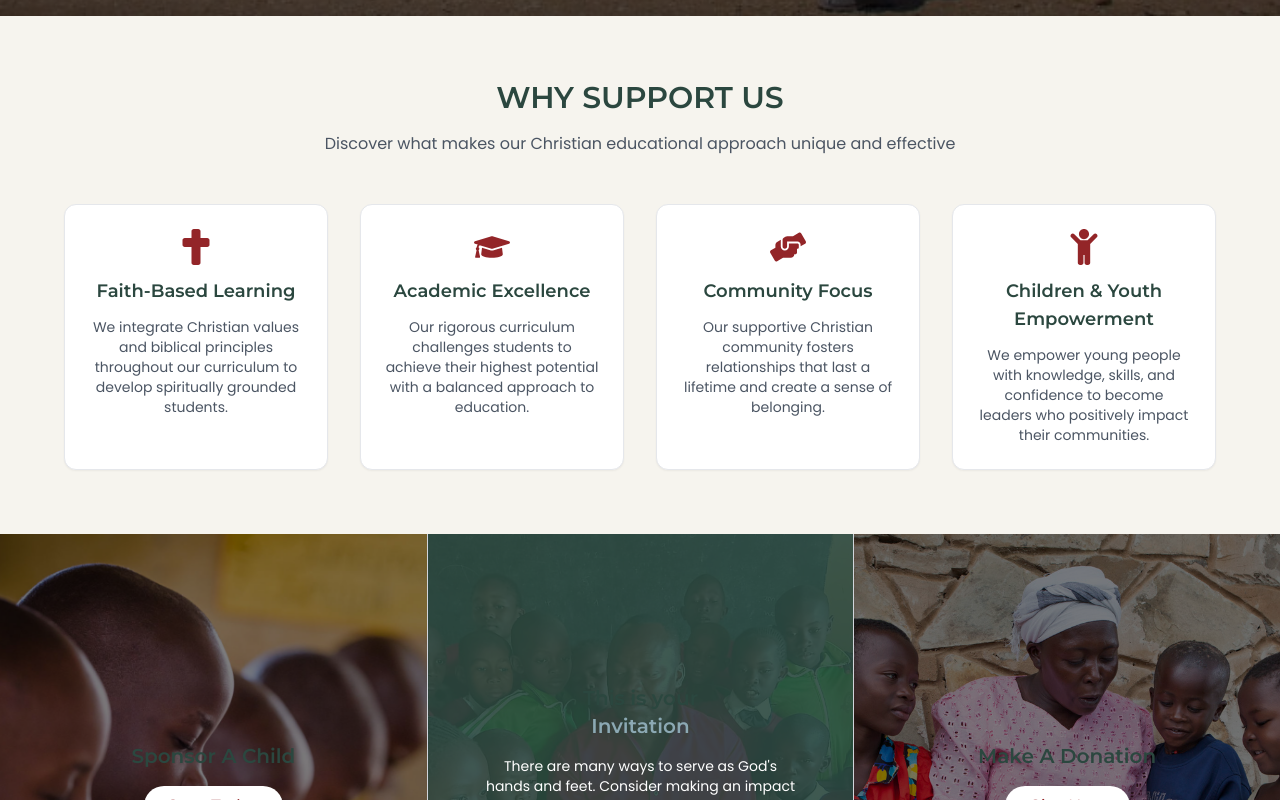
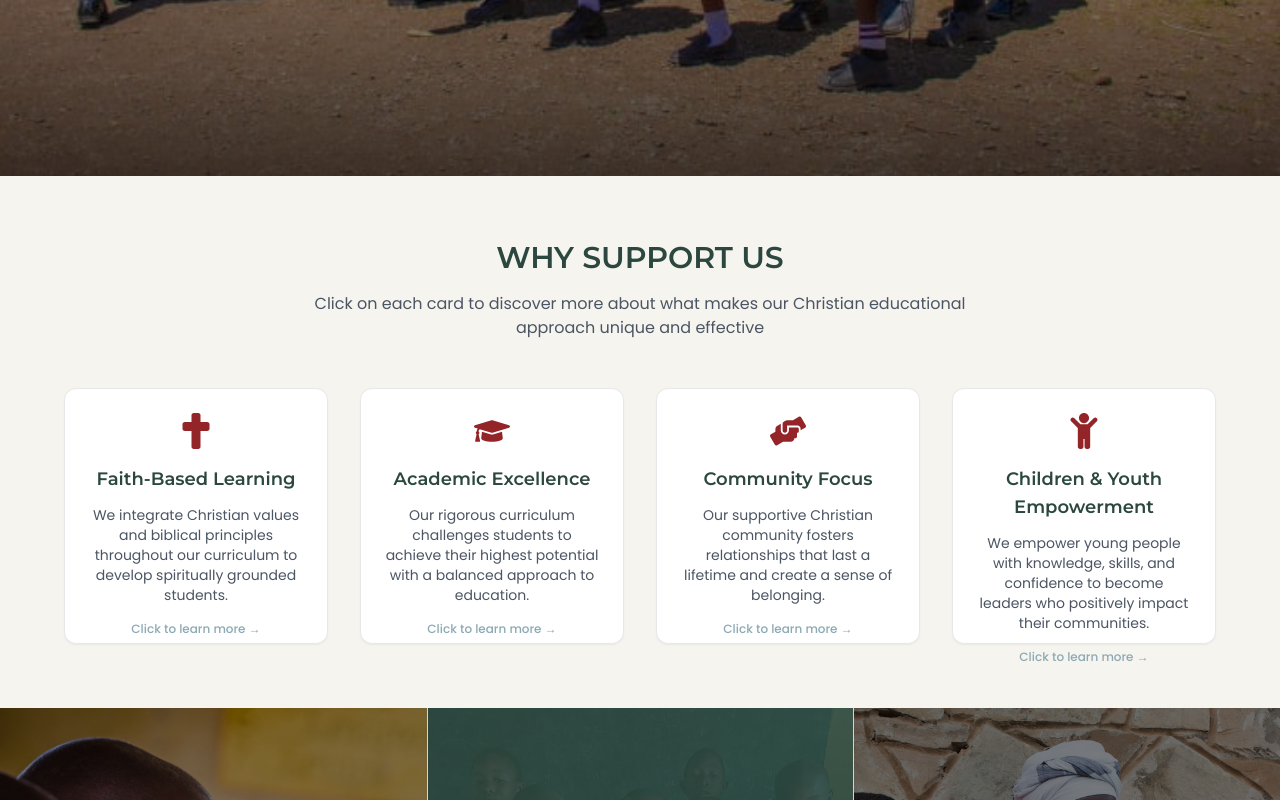
Before and after one commit to WatchDog386/anointed, a React (Vite) app: page / in a window 1280 px wide. Shown: the part 680-1480 px from the top of the page. Built offline with nearby package versions, Linux system fonts and the light colour scheme.

Commit message:
Update Hero.jsx

```diff
--- a/src/components/Hero.jsx
+++ b/src/components/Hero.jsx
@@ -24,31 +24,41 @@ const Hero = () => {
     return () => clearInterval(interval);
   }, [heroImages.length]);
 
+  // === FLIP CARDS STATE ===
+  const [flippedCards, setFlippedCards] = useState({});
+
+  const toggleFlip = (index) => {
+    setFlippedCards(prev => ({
+      ...prev,
+      [index]: !prev[index]
+    }));
+  };
+
   // === FEATURES ===
   const features = [
     {
       icon: <FaCross className="text-4xl text-secondary" />,
       title: "Faith-Based Learning",
-      description:
-        "We integrate Christian values and biblical principles throughout our curriculum to develop spiritually grounded students.",
+      description: "We integrate Christian values and biblical principles throughout our curriculum to develop spiritually grounded students.",
+      backContent: "Our faith-based approach ensures students not only excel academically but also grow in their relationship with Christ, developing moral character and spiritual discipline."
     },
     {
       icon: <FaGraduationCap className="text-4xl text-secondary" />,
       title: "Academic Excellence",
-      description:
-        "Our rigorous curriculum challenges students to achieve their highest potential with a balanced approach to education.",
+      description: "Our rigorous curriculum challenges students to achieve their highest potential with a balanced approach to education.",
+      backContent: "We provide quality education that meets national standards while incorporating innovative teaching methods to prepare students for higher education and career success."
     },
     {
       icon: <FaHandsHelping className="text-4xl text-secondary" />,
       title: "Community Focus",
-      description:
-        "Our supportive Christian community fosters relationships that last a lifetime and create a sense of belonging.",
+      description: "Our supportive Christian community fosters relationships that last a lifetime and create a sense of belonging.",
+      backContent: "Through mentorship programs, community service, and family engagement, we build strong support systems that extend beyond the classroom walls."
     },
     {
       icon: <FaChild className="text-4xl text-secondary" />,
       title: "Children & Youth Empowerment",
-      description:
-        "We empower young people with knowledge, skills, and confidence to become leaders who positively impact their communities.",
+      description: "We empower young people with knowledge, skills, and confidence to become leaders who positively impact their communities.",
+      backContent: "Our leadership programs, vocational training, and extracurricular activities equip students with practical skills and confidence to become change-makers."
     },
   ];
 
@@ -109,6 +119,11 @@ const Hero = () => {
     visible: { transition: { staggerChildren: 0.15, delayChildren: 0.3 } },
   };
 
+  const flipVariants = {
+    front: { rotateY: 0 },
+    back: { rotateY: 180 }
+  };
+
   return (
     <>
       <Helmet>
@@ -127,11 +142,15 @@ const Hero = () => {
           body { font-family: 'Poppins', sans-serif; }
           .font-montserrat { font-family: 'Montserrat', sans-serif; }
           .font-script { font-family: 'Pacifico', cursive; }
+          .flip-card { perspective: 1000px; }
+          .flip-card-inner { transition: transform 0.6s; transform-style: preserve-3d; }
+          .flip-card-front, .flip-card-back { backface-visibility: hidden; position: absolute; top: 0; left: 0; width: 100%; height: 100%; }
+          .flip-card-back { transform: rotateY(180deg); }
         `}</style>
       </Helmet>
 
-      {/* === HERO SECTION - Reduced font sizes and unbolded text === */}
-      <section className="relative w-full h-[80vh] flex items-center md:items-end justify-start text-white overflow-hidden">
+      {/* === FIXED HERO SECTION === */}
+      <section className="relative w-full min-h-screen flex items-center justify-start text-white overflow-hidden pt-16">
         {heroImages.map((img, idx) => (
           <motion.div
             key={idx}
@@ -150,7 +169,7 @@ const Hero = () => {
         <div className="absolute inset-0 z-10 bg-gradient-to-b from-transparent via-black/20 to-black/70"></div>
 
         {/* Text container */}
-        <div className="relative z-20 w-full px-4 sm:px-8 md:px-12 lg:px-16 py-12 md:py-0 pb-12 sm:pb-16 md:pb-20 lg:pb-24 max-w-4xl text-center mx-auto md:text-left md:mx-0">
+        <div className="relative z-20 w-full px-4 sm:px-8 md:px-12 lg:px-16 py-12 md:py-0 pb-12 sm:pb-16 md:pb-20 lg:pb-24 max-w-4xl text-center mx-auto md:text-left md:mx-0 mt-16">
           <motion.div
             initial="hidden"
             animate="visible"
@@ -204,7 +223,7 @@ const Hero = () => {
         </div>
       </section>
 
-      {/* === WHY SUPPORT US === */}
+      {/* === WHY SUPPORT US WITH FLIP CARDS === */}
       <section className="w-full py-12 sm:py-16 bg-light">
         <div className="container mx-auto px-4 sm:px-6 lg:px-8">
           <motion.div
@@ -218,7 +237,7 @@ const Hero = () => {
               WHY SUPPORT US
             </h2>
             <p className="text-sm sm:text-base text-gray-600 max-w-2xl mx-auto font-poppins font-normal">
-              Discover what makes our Christian educational approach unique and effective
+              Click on each card to discover more about what makes our Christian educational approach unique and effective
             </p>
           </motion.div>
 
@@ -232,16 +251,45 @@ const Hero = () => {
             {features.map((feature, idx) => (
               <motion.div
                 key={idx}
-                className="bg-white rounded-xl p-4 sm:p-6 text-center border border-gray-200 shadow-sm hover:shadow-md transition-all duration-300"
+                className="flip-card h-64 cursor-pointer"
+                onClick={() => toggleFlip(idx)}
                 variants={fadeIn}
               >
-                <div className="mb-3 flex justify-center">{feature.icon}</div>
-                <h3 className="text-base sm:text-lg font-semibold text-primary font-montserrat mb-2 sm:mb-3">
+                <motion.div
+                  className="flip-card-inner w-full h-full relative"
+                  animate={{ rotateY: flippedCards[idx] ? 180 : 0 }}
+                  transition={{ duration: 0.6 }}
+                >
+                  {/* FRONT SIDE */}
+                  <div className="flip-card-front bg-white rounded-xl p-6 text-center border border-gray-200 shadow-sm">
+                    <div className="mb-4 flex justify-center">{feature.icon}</div>
+                    <h3 className="text-lg font-semibold text-primary font-montserrat mb-3">
                       {feature.title}
                     </h3>
-                <p className="text-gray-600 text-xs sm:text-sm font-poppins font-normal">
+                    <p className="text-gray-600 text-sm font-poppins font-normal">
                       {feature.description}
                     </p>
+                    <div className="mt-4 text-xs text-accent font-medium">
+                      Click to learn more →
+                    </div>
+                  </div>
+
+                  {/* BACK SIDE */}
+                  <div className="flip-card-back bg-primary text-white rounded-xl p-6 text-center border border-primary shadow-sm">
+                    <div className="mb-4 flex justify-center">
+                      {React.cloneElement(feature.icon, { className: "text-4xl text-white" })}
+                    </div>
+                    <h3 className="text-lg font-semibold font-montserrat mb-3">
+                      {feature.title}
+                    </h3>
+                    <p className="text-white text-sm font-poppins font-normal">
+                      {feature.backContent}
+                    </p>
+                    <div className="mt-4 text-xs text-accent font-medium text-gray-200">
+                      Click to flip back
+                    </div>
+                  </div>
+                </motion.div>
               </motion.div>
             ))}
           </motion.div>
```
Lines whose indentation alone changed are shown as unchanged.
